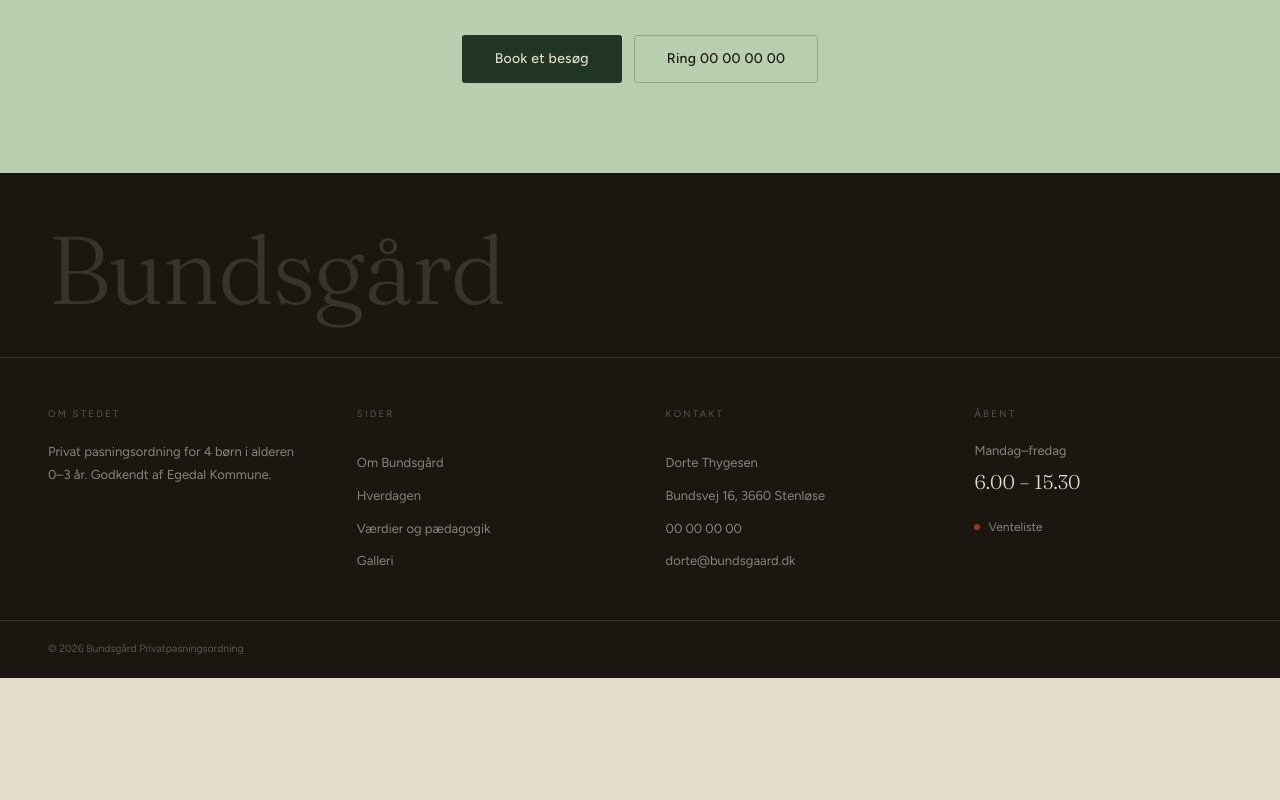
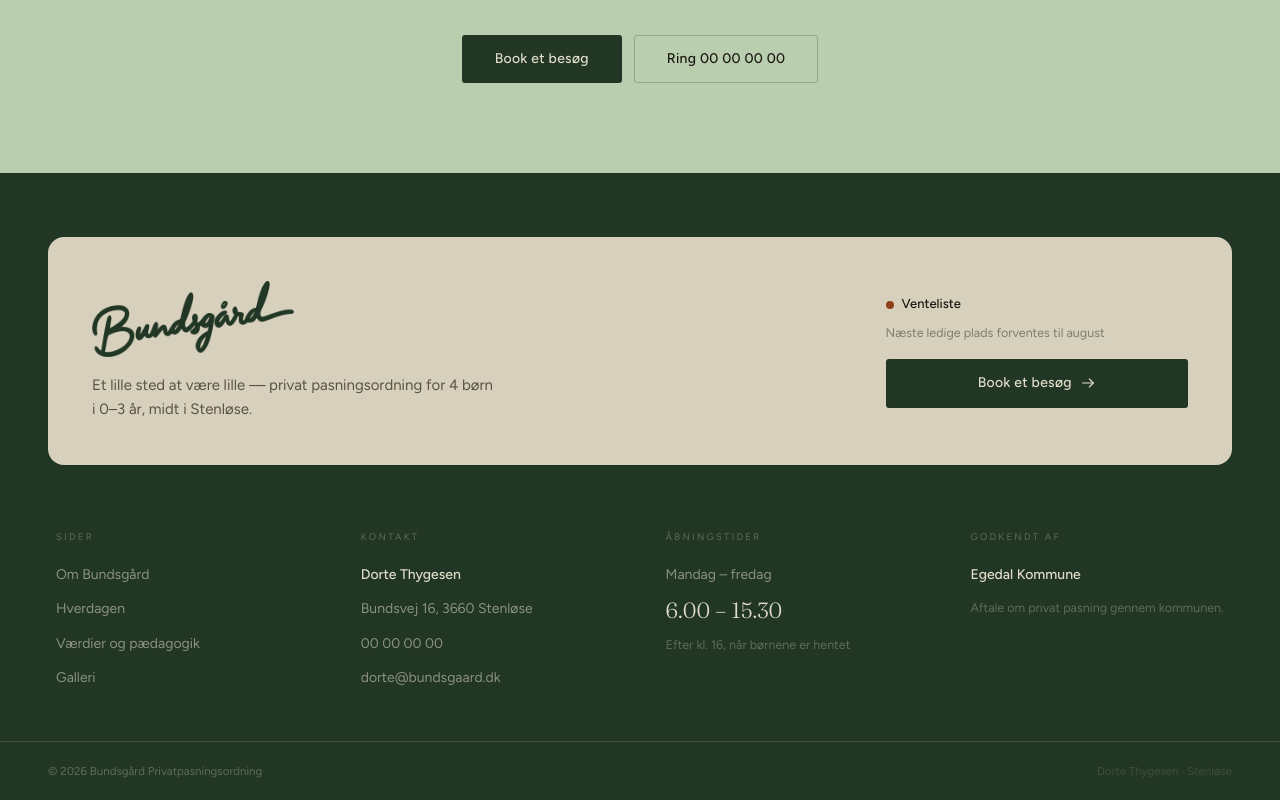
Before and after one commit to Bean-Machinie/Bundsgaards-Private-Pasningsordning-hjemmeside, a React (Vite) app: page / in a window 1280 px wide. Shown: the part 4455-5255 px from the top of the page. Before the commit the page ends 5133 px from the top, so only its background shows below. Built offline with nearby package versions, Linux system fonts and the light colour scheme.

Commit message:
inital change to footer

```diff
--- a/src/components/Footer.css
+++ b/src/components/Footer.css
@@ -1,58 +1,140 @@
+/* The footer is the site's grounding dark band, done in the brand's forest
+   green rather than flat ink so it reads as part of the same warm world. The
+   green wordmark can't sit on green, so the lead lives on a warm surface panel
+   where it reads crisply; the details sit on the green in cream. */
 .site-footer {
   margin-top: auto;
-  background: var(--color-ink);
+  background: var(--color-primary);
   color: var(--color-on-dark);
 }
 
-/* Oversized ghost wordmark across the top of the footer. */
+.site-footer__inner {
+  display: grid;
+  gap: clamp(36px, 5vw, 64px);
+  padding-block: clamp(40px, 5vw, 72px) clamp(32px, 4vw, 52px);
+}
+
+/* — lead: warm panel with wordmark + CTA ——————————————————————————— */
+
+.site-footer__lead {
+  display: flex;
+  flex-wrap: wrap;
+  align-items: center;
+  justify-content: space-between;
+  gap: var(--space-8);
+  padding: clamp(24px, 3.5vw, 44px);
+  background: var(--color-surface);
+  /* A big block, so the largest near-square radius plus its padding step, to
+     keep the corner concentric with the content inside. */
+  border-radius: calc(var(--radius-xl) + var(--space-2));
+  color: var(--color-ink);
+}
+
+.site-footer__lead-brand {
+  display: flex;
+  flex-direction: column;
+  align-items: flex-start;
+  gap: var(--space-4);
+  min-width: min(280px, 100%);
+}
 .site-footer__wordmark {
-  padding-block: var(--space-12) var(--space-10);
-  border-bottom: 1px solid var(--color-on-dark-4);
+  display: block;
+  height: clamp(52px, 6vw, 76px);
+  width: auto;
+  /* A logo, not a saveable/selectable asset — same guards as the header. */
+  user-select: none;
+  pointer-events: none;
+  -webkit-user-drag: none;
 }
-.site-footer__wordmark p {
+.site-footer__pitch {
+  max-width: 42ch;
   margin: 0;
-  font-family: var(--font-display);
-  font-weight: var(--font-display-weight);
-  font-size: clamp(2.5rem, 8vw, 6rem);
-  line-height: 1;
-  letter-spacing: -0.02em;
-  color: var(--color-on-dark-4);
+  font-size: 15px;
+  line-height: 1.6;
+  color: var(--color-ink-soft);
 }
+
+.site-footer__lead-actions {
+  display: flex;
+  flex-direction: column;
+  align-items: flex-start;
+  gap: var(--space-4);
+}
+.site-footer__status {
+  display: flex;
+  align-items: center;
+  flex-wrap: wrap;
+  gap: var(--space-2);
+  margin: 0;
+  font-size: 13px;
+  font-weight: 500;
+  color: var(--color-ink);
+}
+.site-footer__status-dot {
+  width: 8px;
+  height: 8px;
+  flex: none;
+  border-radius: var(--radius-full);
+  background: var(--color-secondary);
+}
+.site-footer__status.is-waitlist .site-footer__status-dot {
+  background: var(--color-accent);
+}
+.site-footer__status-note {
+  flex-basis: 100%;
+  font-weight: 400;
+  font-size: 12.5px;
+  color: var(--color-ink-3);
+}
+.site-footer__cta {
+  align-self: stretch;
+  justify-content: center;
+}
+
+/* — details columns on the green band ——————————————————————————————— */
 
 .site-footer__cols {
   display: grid;
   grid-template-columns: repeat(auto-fit, minmax(min(200px, 100%), 1fr));
   gap: clamp(28px, 4vw, 56px);
-  padding-block: var(--space-12);
+  padding-inline: var(--space-2);
+}
+
+.site-footer__col {
+  display: flex;
+  flex-direction: column;
+  gap: var(--space-3);
+  font-size: 14px;
+  color: var(--color-on-dark-2);
 }
 
 .site-footer__label {
-  display: block;
-  margin-bottom: var(--space-5);
+  margin-bottom: var(--space-2);
   font-size: var(--label-size);
   letter-spacing: var(--label-tracking);
   text-transform: uppercase;
   color: var(--color-on-dark-3);
 }
 
-.site-footer__blurb {
-  max-width: 30ch;
-  margin: 0;
-  font-size: 13px;
-  line-height: 1.75;
-  color: var(--color-on-dark-2);
+.site-footer__strong {
+  color: var(--color-on-dark);
+  font-weight: 500;
 }
-
-.site-footer__col {
-  display: flex;
-  flex-direction: column;
-  gap: var(--space-3);
-  font-size: 13px;
-  color: var(--color-on-dark-2);
+.site-footer__muted {
+  font-size: 12.5px;
+  line-height: 1.6;
+  color: var(--color-on-dark-3);
+}
+.site-footer__hours {
+  font-family: var(--font-display);
+  font-weight: var(--font-display-weight);
+  font-size: 22px;
+  line-height: 1.1;
+  color: var(--color-on-dark);
 }
 
 .site-footer__link {
-  font-size: 13px;
+  width: fit-content;
   color: var(--color-on-dark-2);
   text-decoration: none;
   transition: color 0.2s ease;
@@ -61,42 +143,21 @@
   color: var(--color-on-dark);
 }
 
-.site-footer__hours {
-  margin: 0 0 var(--space-1);
-  font-size: 13px;
-  color: var(--color-on-dark-2);
-}
-.site-footer__hours-value {
-  margin: 0;
-  font-family: var(--font-display);
-  font-weight: var(--font-display-weight);
-  font-size: 20px;
-  color: var(--color-on-dark);
-}
-.site-footer__availability {
-  display: flex;
-  align-items: center;
-  gap: var(--space-2);
-  margin: var(--space-5) 0 0;
-  font-size: 12px;
-  color: var(--color-on-dark-2);
-}
-.site-footer__dot {
-  width: 6px;
-  height: 6px;
-  flex: none;
-  border-radius: var(--radius-full);
-  background: var(--color-secondary);
-}
-.site-footer__dot--full {
-  background: var(--color-accent);
-}
+/* — legal strip ————————————————————————————————————————————————————— */
 
 .site-footer__legal {
   border-top: 1px solid var(--color-on-dark-4);
 }
 .site-footer__legal-inner {
+  display: flex;
+  flex-wrap: wrap;
+  align-items: center;
+  justify-content: space-between;
+  gap: var(--space-3);
   padding-block: var(--space-5);
-  font-size: 10.5px;
+  font-size: 11.5px;
   color: var(--color-on-dark-3);
 }
+.site-footer__legal-by {
+  color: var(--color-on-dark-4);
+}
--- a/src/components/Footer.tsx
+++ b/src/components/Footer.tsx
@@ -2,28 +2,53 @@ import { Link } from 'react-router-dom';
 
 import { fullAddress, site } from '../content/site';
 import { footerNav, routes } from '../routes';
+import { ArrowRightIcon } from './Icons';
+import titleImage from '../assets/images/title-images/title-image-short-green.png';
 
 import './Footer.css';
 
 export default function Footer() {
   const year = new Date().getFullYear();
-  const isFull = site.availability === 'Venteliste';
+  const isWaitlist = site.availability === 'Venteliste';
 
   return (
     <footer className="site-footer">
-      <div className="site-footer__wordmark shell">
-        <p>{site.name}</p>
-      </div>
-
-      <div className="site-footer__cols shell">
-        <div>
-          <span className="site-footer__label">Om stedet</span>
-          <p className="site-footer__blurb">
-            Privat pasningsordning for {site.childCount} børn i alderen {site.ageRange}.
-            Godkendt af {site.municipality}.
+      <div className="shell site-footer__inner">
+        {/* Lead — the green wordmark on a warm panel (where it reads), paired
+            with the availability and the primary call to action. */}
+        <section className="site-footer__lead">
+          <div className="site-footer__lead-brand">
+            <img
+              className="site-footer__wordmark"
+              src={titleImage}
+              alt={`${site.name} — ${site.tagline}`}
+              draggable={false}
+              onContextMenu={(event) => event.preventDefault()}
+            />
+            <p className="site-footer__pitch">
+              Et lille sted at være lille — privat pasningsordning for{' '}
+              {site.childCount} børn i {site.ageRange}, midt i {site.city}.
             </p>
           </div>
 
+          <div className="site-footer__lead-actions">
+            <p className={`site-footer__status${isWaitlist ? ' is-waitlist' : ''}`}>
+              <span className="site-footer__status-dot" aria-hidden="true" />
+              {site.availability}
+              <span className="site-footer__status-note">{site.availabilityNote}</span>
+            </p>
+            <Link
+              to={routes.kontakt.path}
+              className="btn btn-primary btn--lg site-footer__cta"
+            >
+              Book et besøg
+              <ArrowRightIcon size={16} />
+            </Link>
+          </div>
+        </section>
+
+        {/* Details — labelled columns on the green band. */}
+        <div className="site-footer__cols">
           <nav className="site-footer__col" aria-label="Sider">
             <span className="site-footer__label">Sider</span>
             {footerNav.map((key) => (
@@ -35,7 +60,7 @@ export default function Footer() {
 
           <div className="site-footer__col">
             <span className="site-footer__label">Kontakt</span>
-          <span>{site.owner}</span>
+            <span className="site-footer__strong">{site.owner}</span>
             <span>{fullAddress}</span>
             <a href={`tel:${site.phoneHref}`} className="site-footer__link">
               {site.phone}
@@ -45,23 +70,31 @@ export default function Footer() {
             </a>
           </div>
 
-        <div>
-          <span className="site-footer__label">Åbent</span>
-          <p className="site-footer__hours">Mandag–fredag</p>
-          <p className="site-footer__hours-value">6.00 – 15.30</p>
-          <p className="site-footer__availability">
-            <span
-              className={`site-footer__dot${isFull ? ' site-footer__dot--full' : ''}`}
-              aria-hidden="true"
-            />
-            {site.availability}
-          </p>
+          <div className="site-footer__col">
+            <span className="site-footer__label">Åbningstider</span>
+            <span>Mandag – fredag</span>
+            <span className="site-footer__hours">6.00 – 15.30</span>
+            <span className="site-footer__muted">{site.bestReachedAt}</span>
+          </div>
+
+          <div className="site-footer__col">
+            <span className="site-footer__label">Godkendt af</span>
+            <span className="site-footer__strong">{site.municipality}</span>
+            <span className="site-footer__muted">
+              Aftale om privat pasning gennem kommunen.
+            </span>
+          </div>
         </div>
       </div>
 
       <div className="site-footer__legal">
-        <div className="site-footer__legal-inner shell">
+        <div className="shell site-footer__legal-inner">
+          <span>
             © {year} {site.name} Privatpasningsordning
+          </span>
+          <span className="site-footer__legal-by">
+            {site.owner} · {site.city}
+          </span>
         </div>
       </div>
     </footer>
```
Lines whose indentation alone changed are shown as unchanged.
